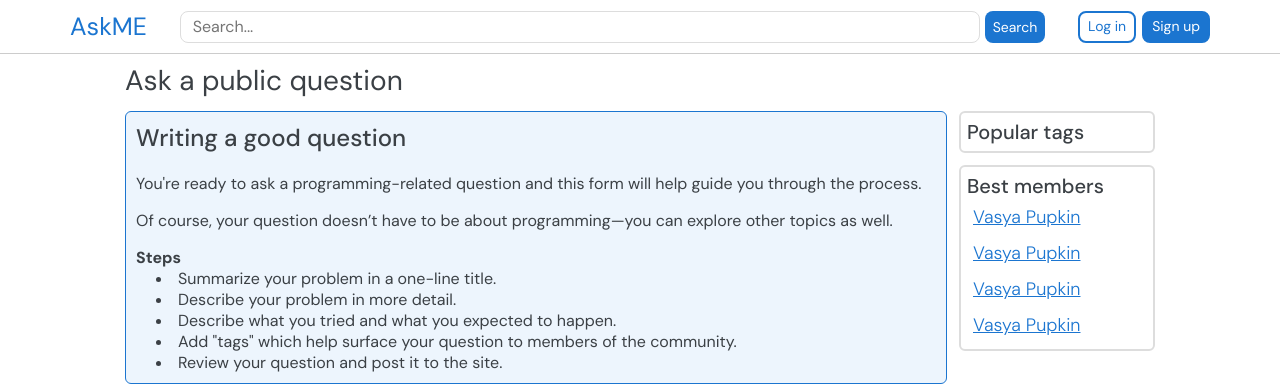
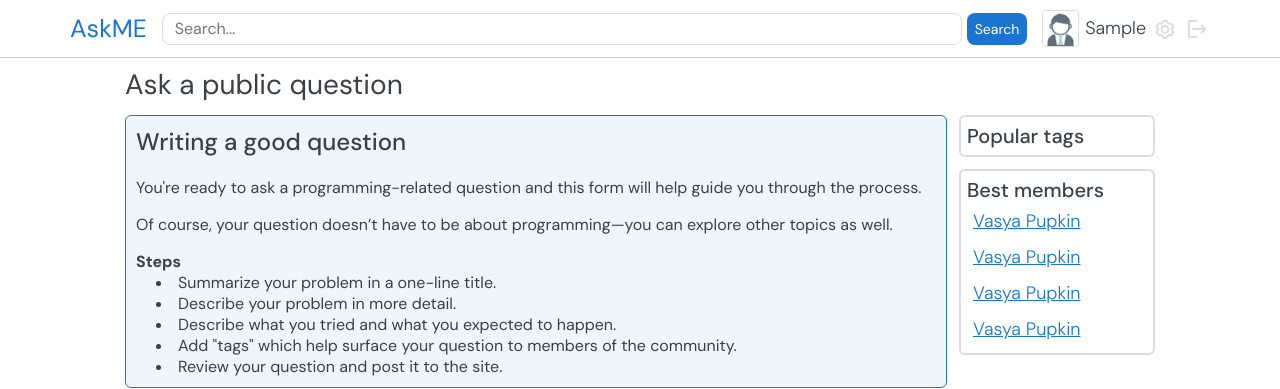
Before and after one commit to qusakabe/AskMe, a Django app: page /ask/ in a window 1280 px wide. Shown: the top 389 px of the page. Run offline with Django 5.2, Linux system fonts and the light colour scheme; the visitor is signed in with stand-in values (Sample User, id 1); data that the repository does not hold is empty; some libraries are stand-ins or nearby versions.

Commit message:
fix: user info

```diff
--- a/templates/base.html
+++ b/templates/base.html
@@ -19,7 +19,7 @@
             <button class="button-search">Search</button>
         </div>
         <div class="account-actions">
-            {% if not request.user.is_authenticated %}
+            {% if request.user.is_authenticated %}
                 {% include 'base_authorized.html' %}
             {% else %}
                 {% include 'base_unauthorized.html' %}
--- a/templates/base_authorized.html
+++ b/templates/base_authorized.html
@@ -1,10 +1,10 @@
 {% load static %}
 
-<img src="{% static 'img/avatar.jpg' %}" alt="" class="account-image">
-<div class="account-name">Dr. Peper</div>
+<img src="{% if request.user.profile.avatar %}{{ request.user.profile.avatar.url }}{% else %}{% static 'img/avatar.jpg' %}{% endif %}" alt="" class="account-image">
+<div class="account-name">{{request.user.first_name}}</div>
 <a class="settings-button" href="{% url 'settings' %}">
     <img src="{% static 'img/account_actions_icons/settings-icon.svg' %}" alt="Settings" class="settings-icon">
 </a>
-<a class="log-out-button">
+<a class="log-out-button" href="{% url 'logout' %}?continue={{ request.path }}">
     <img src="{% static 'img/account_actions_icons/log-out-icon.svg' %}" alt="Settings" class="log-out-icon">
 </a>
--- a/templates/index.html
+++ b/templates/index.html
@@ -13,7 +13,7 @@
 {% endblock %}
 
 {% block welcom-text %}
-    {% if not request.user.is_authenticated %}
+    {% if request.user.is_authenticated %}
         {% include 'welcom_block.html' %}
     {% endif %}
 {% endblock %}
--- a/templates/welcom_block.html
+++ b/templates/welcom_block.html
@@ -3,7 +3,7 @@
 <div class="welcom-container">
     <img src="{% static 'img/hello_image.png' %}" alt="Hello" class="welcom-image">
     <div class="welcom-text-container">
-        <div class="welcom-text">Welcome to AskME, Роман Павловский!</div>
+        <div class="welcom-text">Welcome to AskME, {{ request.user.first_name }}!</div>
         <div class="welcom-text-mini">Find answers to your questions and help others answer theirs.</div>
     </div>
     <a class="ask-button" href="{% url 'ask' %}">Ask question</a>
```
